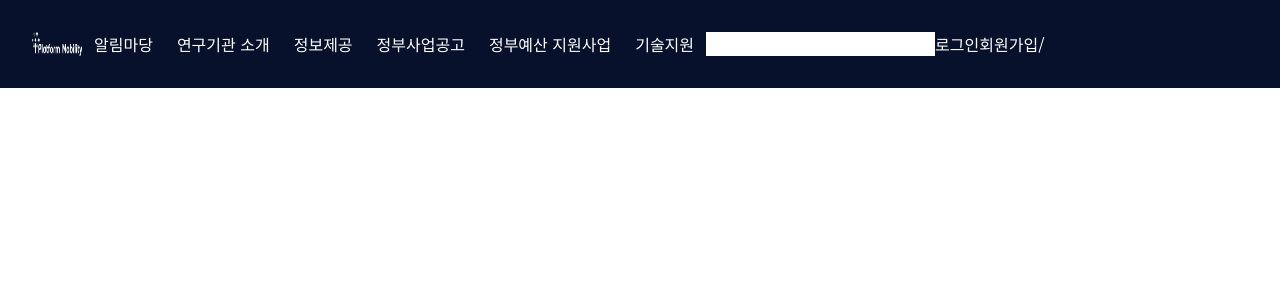
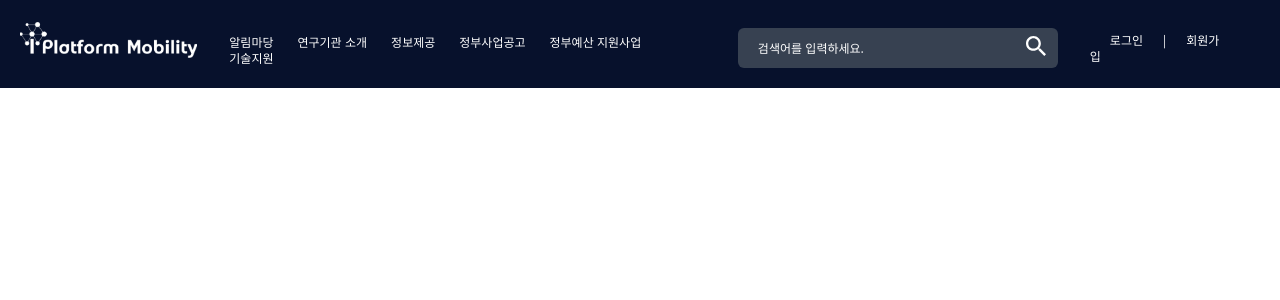
Before and after one commit to samer411/korean-cars-website, a Next.js app: page / in a window 1280 px wide. Shown: the top 300 px of the page. Built offline with nearby package versions, Linux system fonts and the light colour scheme.

Commit message:
initial commit

```diff
--- /dev/null
+++ b/app/Nav/dropdowns/1_dropdown.tsx
@@ -0,0 +1,6 @@
+export default function dropdown_1(){
+    return(
+        <button className='px-3'>i-Platform Mobility</button>
+
+    )
+}
--- a/app/Nav/header.tsx
+++ b/app/Nav/header.tsx
@@ -1,27 +1,41 @@
 import Image from 'next/image';
 import logo from '../../public/i-platform_mobility 1.png';
-
+import search from '../../public/search-icon.svg';
+import dropdown_1 from './dropdowns/1_dropdown';
 export default function Header(){
     return(
-        <header className='flex bg-nav_bar text-white p-8'>
+        <header className='flex items-center justify-between bg-nav_bar text-white pt-7 pb-5 text-xs'>
+            <a href="#" className='px-5'>
+             <Image
+                src={logo}
+                width={180}
+                alt="Picture of the author"
+                className='-mt-4'
+        />
+            </a>
+
+        <nav className='pt-1'>
+            <dropdown_1></dropdown_1>
+            <button className='px-3'>알림마당</button>
+            <button className='px-3'>연구기관 소개</button>
+            <button className='px-3'>정보제공</button>
+            <button className='px-3'>정부사업공고</button>
+            <button className='px-3'>정부예산 지원사업</button>
+            <button className='px-3'>기술지원</button>
+        </nav>
+        <div className='relative'>
+
+        <input className='ml-6 py-3 px-5 rounded-md placeholder-white text-white bg-gray-700 focus:outline-none w-80'placeholder='검색어를 입력하세요.'></input>
         <Image
-      src={logo}
-      width={50}
-      height={50}
-      alt="Picture of the author"
-        />
-        <nav>
-            <a className='px-3'>알림마당</a>
-            <a className='px-3'>연구기관 소개</a>
-            <a className='px-3'>정보제공</a>
-            <a className='px-3'>정부사업공고</a>
-            <a className='px-3'>정부예산 지원사업</a>
-            <a className='px-3'>기술지원</a>
-        </nav>
-        <input ></input>
-        <div>
-            <a href="#">로그인</a>
-            <a href="#">회원가입</a>/
+        src={search}
+        width={20}
+         alt="search"
+         className="absolute right-3 top-2"/>
+        </div>
+        <div className='px-8'>
+            <a className ='px-5'href="#">로그인</a>
+            <span>|</span>
+            <a className ='px-5' href="#">회원가입</a>
         </div>
         </header>
 
```
Also changed, not shown: public/search-icon.svg (added).
